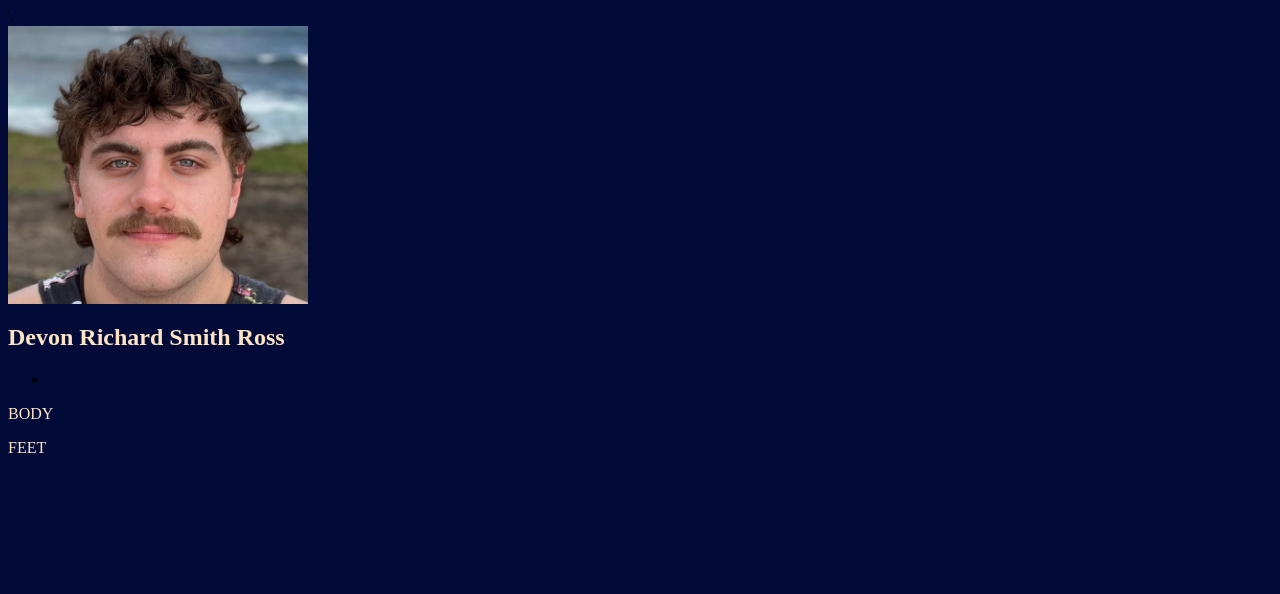
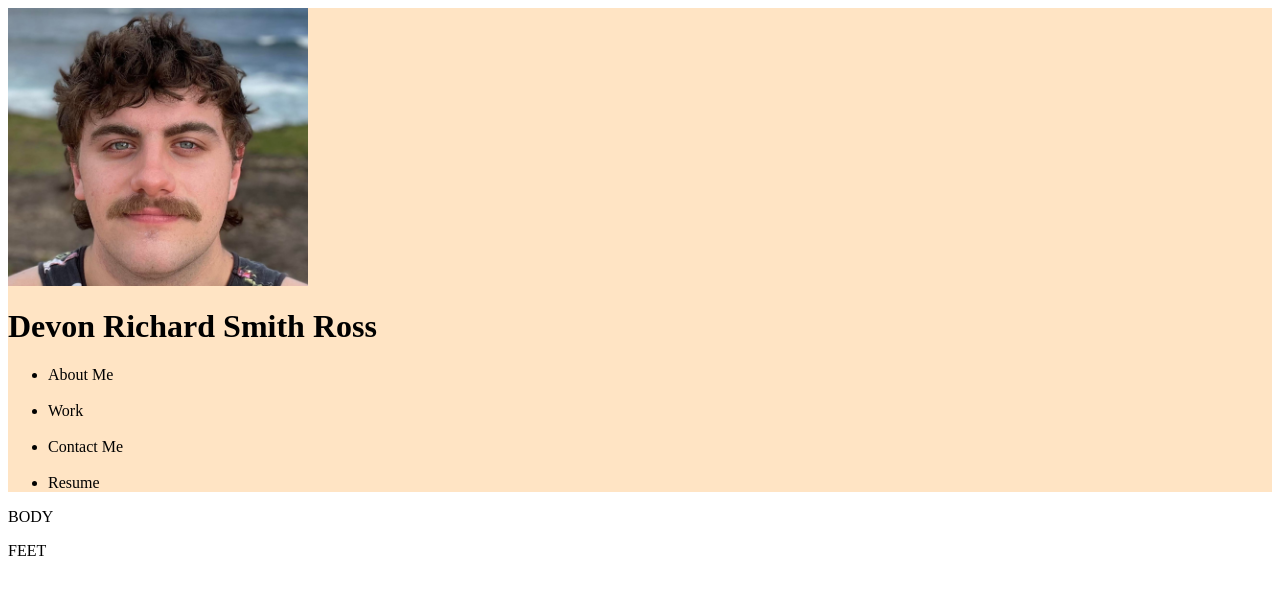
Before and after one commit to HeviDevi/Portfolio, a plain HTML site: page 02-Challenge/index.html in a window 1280 px wide. Drawn offline with Linux system fonts and the light colour scheme.

Commit message:
tweaked CSS

```diff
--- a/02-Challenge/Assets/style.css
+++ b/02-Challenge/Assets/style.css
@@ -1,8 +1,7 @@
-body
-{
-    background-color: rgb(2, 10, 56);
+ header     {
+    background-color: bisque
 }
-p, h1
-{
-    color:bisque
+
+h1, ul {
+    color:black;
 }
--- a/02-Challenge/index.html
+++ b/02-Challenge/index.html
@@ -6,28 +6,30 @@
 
 <head>
    <title>Devon Richard Ross' Portfolio</title>
-      <link rel="stylesheet" href="./Assets/style.css">\
+      <link rel="stylesheet" href="./Assets/style.css">
 </head>
 
+   <header>
 
-<Section class=header>
-<body>
       <img style: width=300px src="./assets/PuertoRicoSelfie.jpg"/>
          <br>
       <h1>Devon Richard Smith Ross</h1>
          <nav>
             <ul>
-<li></li>
+               <li>About Me</li>
+         <br>
+               <li>Work</li>
+         <br>
+               <li>Contact Me</li>
+         <br>
+               <li>Resume</li>
             </ul>
-
          </nav>
-</Section>
-<p>BODY</p>
+   </header>
 
 
-
-
-
+<body>
+   <p>BODY</p>
 </body>
 
 
```
Lines whose indentation alone changed are shown as unchanged.
